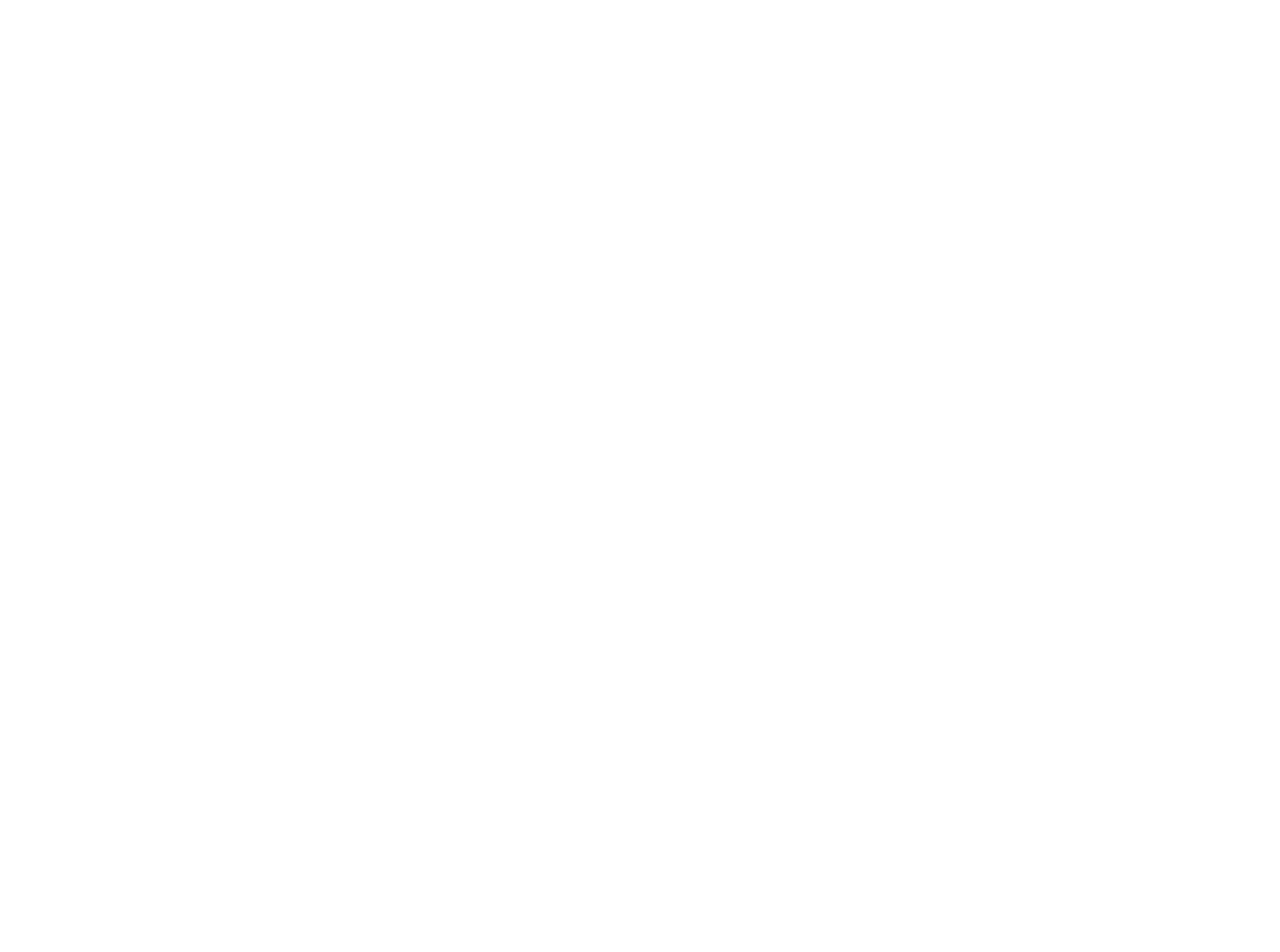
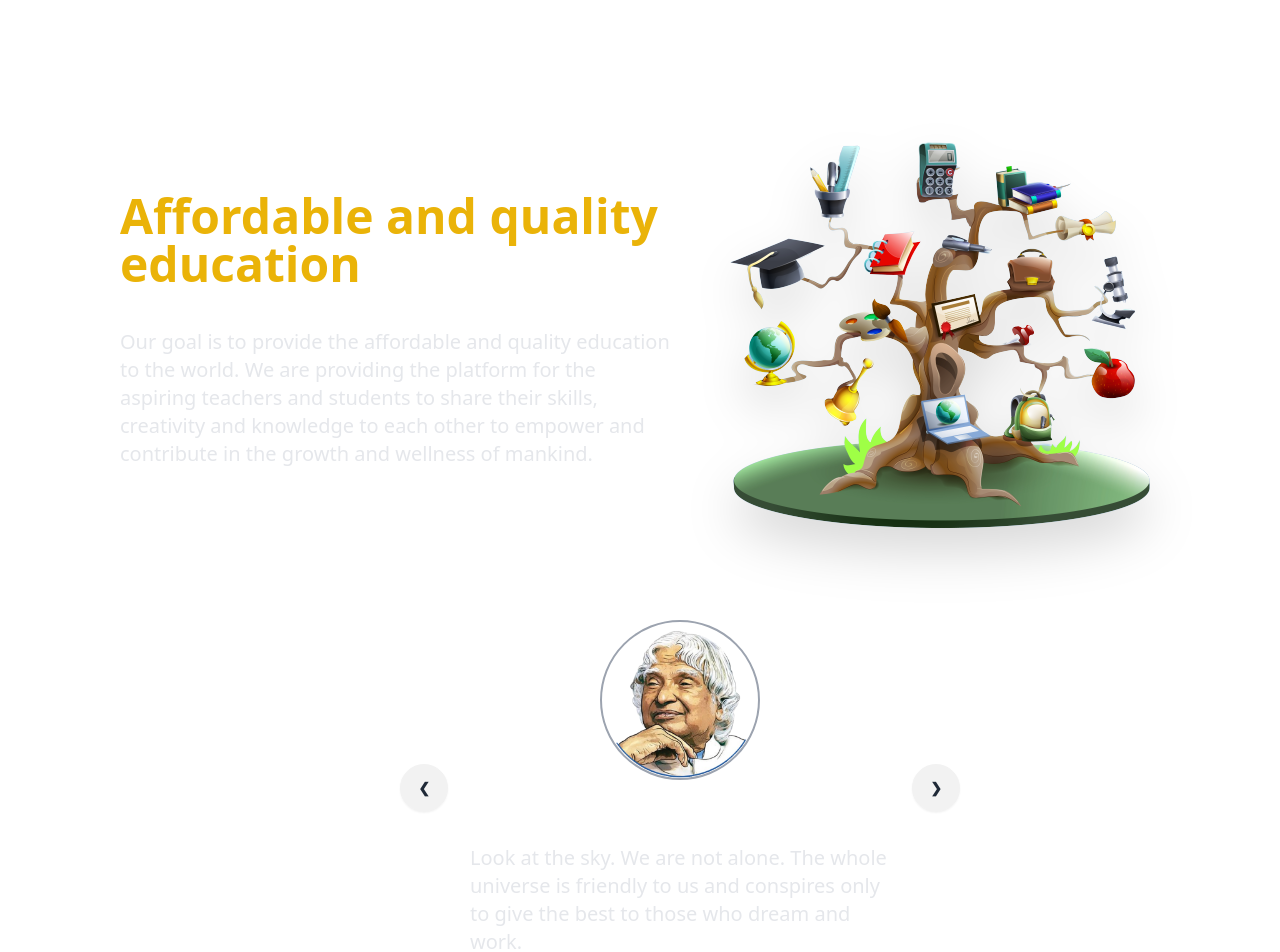
Before and after one commit to Lakshman76/Learning_management_system, a React (Vite) app in the folder client/: page /about in a window 1280 px wide. Before the commit this address had no page. Shown: the top 952 px of the page. Before the commit the page ends 800 px from the top, so only its background shows below. Built offline with nearby package versions, Linux system fonts and the light colour scheme.

Commit message:
Add about us page

```diff
--- a/client/src/App.jsx
+++ b/client/src/App.jsx
@@ -1,11 +1,13 @@
 import {Route,Routes} from "react-router-dom";
 
+import AboutUs from "./layouts/AboutUs";
 import Home from "./pages/Home"
 
 const App = () => {
   return (
     <Routes>
       <Route path="/" element={<Home />} />
+      <Route path="/about" element={<AboutUs />} />
     </Routes>
   )
 }
--- /dev/null
+++ b/client/src/layouts/AboutUs.jsx
@@ -0,0 +1,147 @@
+import aboutMainImage from "../assets/images/aboutMainImage.png";
+import apj from "../assets/images/apj.png";
+import billGates from "../assets/images/billGates.png";
+import einstein from "../assets/images/einstein.png";
+import nelsonMandela from "../assets/images/nelsonMandela.png";
+import steveJobs from "../assets/images/steveJobs.png";
+import HomeLayout from "./HomeLayout";
+
+const AboutUs = () => {
+  return (
+    <HomeLayout>
+      <div className="flex flex-col text-white pl-20 pt-20">
+        <div className="flex items-center gap-5 mx-10">
+          <section className="w-1/2 space-y-10">
+            <h1 className="text-5xl text-yellow-500 font-semibold">
+              Affordable and quality education
+            </h1>
+            <p className="text-xl text-gray-200">
+              Our goal is to provide the affordable and quality education to the
+              world. We are providing the platform for the aspiring teachers and
+              students to share their skills, creativity and knowledge to each
+              other to empower and contribute in the growth and wellness of
+              mankind.
+            </p>
+          </section>
+          <div className="w-1/2">
+            <img
+              src={aboutMainImage}
+              className="drop-shadow-2xl"
+              alt="about main age"
+            />
+          </div>
+        </div>
+        <div className="carousel w-1/2 my-10 mx-auto">
+          <div id="slide1" className="carousel-item relative w-full">
+            <div className="flex flex-col items-center justify-center gap-4 px-[15%]">
+              <img
+                src={apj}
+                className="w-40 rounded-full border-2 border-gray-400"
+              />
+              <h3 className="text-2xl font-semibold">APJ Abdul Kalam</h3>
+              <p className="text-xl text-gray-200">
+                Look at the sky. We are not alone. The whole universe is
+                friendly to us and conspires only to give the best to those who
+                dream and work.
+              </p>
+              <div className="absolute flex justify-between transform -translate-y-1/2 left-5 right-5 top-1/2">
+                <a href="#slide5" className="btn btn-circle">
+                  ❮
+                </a>
+                <a href="#slide2" className="btn btn-circle">
+                  ❯
+                </a>
+              </div>
+            </div>
+          </div>
+          <div id="slide2" className="carousel-item relative w-full">
+            <div className="flex flex-col items-center justify-center gap-4 px-[15%]">
+              <img
+                src={billGates}
+                className="w-40 rounded-full border-2 border-gray-400"
+              />
+              <h3 className="text-2xl font-semibold">Bill Gates</h3>
+              <p className="text-xl text-gray-200">
+                I choose a lazy person to do a hard job. Because a lazy person
+                will find an easy way to do it.
+              </p>
+              <div className="absolute flex justify-between transform -translate-y-1/2 left-5 right-5 top-1/2">
+                <a href="#slide1" className="btn btn-circle">
+                  ❮
+                </a>
+                <a href="#slide3" className="btn btn-circle">
+                  ❯
+                </a>
+              </div>
+            </div>
+          </div>
+          <div id="slide3" className="carousel-item relative w-full">
+            <div className="flex flex-col items-center justify-center gap-4 px-[15%]">
+              <img
+                src={einstein}
+                className="w-40 rounded-full border-2 border-gray-400"
+              />
+              <h3 className="text-2xl font-semibold">Albert Einstein</h3>
+              <p className="text-xl text-gray-200">
+                Imagination is more important than knowledge. Knowledge is
+                limited. Imagination encircles the world.
+              </p>
+              <div className="absolute flex justify-between transform -translate-y-1/2 left-5 right-5 top-1/2">
+                <a href="#slide2" className="btn btn-circle">
+                  ❮
+                </a>
+                <a href="#slide4" className="btn btn-circle">
+                  ❯
+                </a>
+              </div>
+            </div>
+          </div>
+          <div id="slide4" className="carousel-item relative w-full">
+            <div className="flex flex-col items-center justify-center gap-4 px-[15%]">
+              <img
+                src={nelsonMandela}
+                className="w-40 rounded-full border-2 border-gray-400"
+              />
+              <h3 className="text-2xl font-semibold">Nelson Mandela</h3>
+              <p className="text-xl text-gray-200">
+                Education is the most powerful weapon which you can use to
+                change the world.
+              </p>
+              <div className="absolute flex justify-between transform -translate-y-1/2 left-5 right-5 top-1/2">
+                <a href="#slide3" className="btn btn-circle">
+                  ❮
+                </a>
+                <a href="#slide5" className="btn btn-circle">
+                  ❯
+                </a>
+              </div>
+            </div>
+          </div>
+          <div id="slide5" className="carousel-item relative w-full">
+            <div className="flex flex-col items-center justify-center gap-4 px-[15%]">
+              <img
+                src={steveJobs}
+                className="w-40 rounded-full border-2 border-gray-400"
+              />
+              <h3 className="text-2xl font-semibold">Steve Jobs</h3>
+              <p className="text-xl text-gray-200">
+                Your time is limited, so don’t waste it living someone else’s
+                life.
+              </p>
+              <div className="absolute flex justify-between transform -translate-y-1/2 left-5 right-5 top-1/2">
+                <a href="#slide4" className="btn btn-circle">
+                  ❮
+                </a>
+                <a href="#slide1" className="btn btn-circle">
+                  ❯
+                </a>
+              </div>
+            </div>
+          </div>
+        </div>
+      </div>
+    </HomeLayout>
+  );
+};
+
+export default AboutUs;
--- a/client/src/layouts/HomeLayout.jsx
+++ b/client/src/layouts/HomeLayout.jsx
@@ -37,13 +37,13 @@
             <FiMenu
               onClick={changeWidth}
               size={"32px"}
-              className="font-bold text-white m-4"
+              className="font-bold text-white m-4 cursor-pointer"
             />
           </label>
         </div>
         <div className="drawer-side w-0">
           <label htmlFor="my-drawer" className="drawer-overlay"></label>
-          <ul className="menu p-4 w-48 sm:w-80 bg-base-200 text-base-content relative">
+          <ul className="menu p-4 w-48 h-[100%] sm:w-80 bg-base-200 text-base-content relative">
             <li className="w-fit absolute right-2 z-50">
               <button onClick={hideDrawer}>
                 <AiFillCloseCircle />
```
